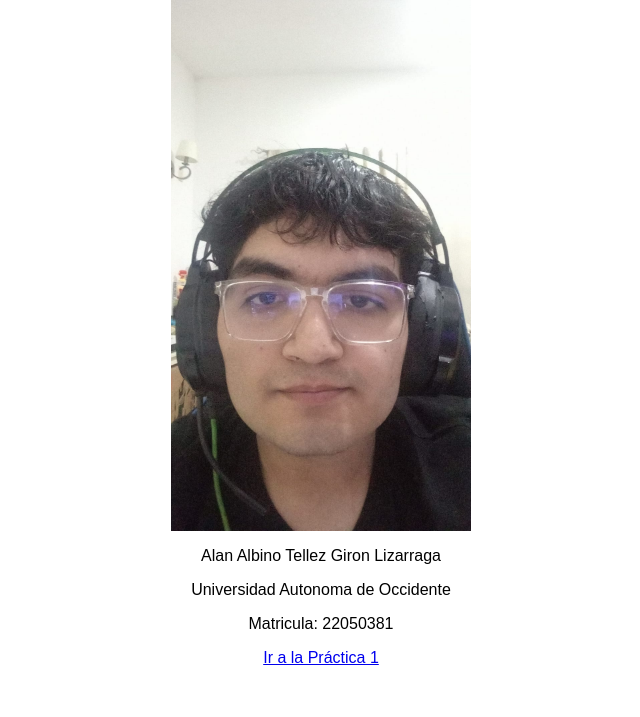
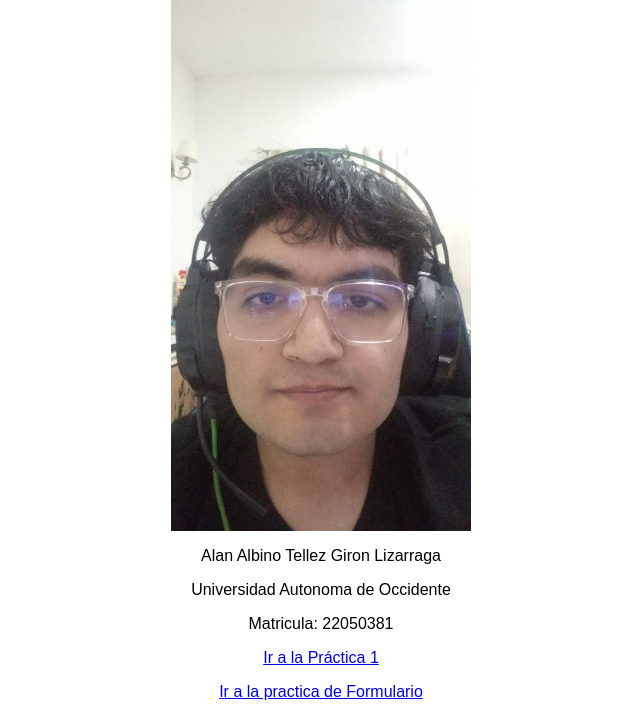
Before and after one commit to RPin3/paginawebUADEO, a plain HTML site: page index.html in a window 1280 px wide. Shown: the part 228-945 px from the top of the page, without its empty margins (319-959 px from the left). Before the commit the page ends 911 px from the top, so only its background shows below. Drawn offline with Linux system fonts and the light colour scheme.

Commit message:
index update

```diff
--- a/index.html
+++ b/index.html
@@ -29,5 +29,6 @@
     <p>Matricula: 22050381 </p>
 
     <p><a href="html/practica01.html">Ir a la Práctica 1</a></p>
+    <p><a href="html/formulario.html">Ir a la practica de Formulario</a></p>
 </body>
 </html>
```
